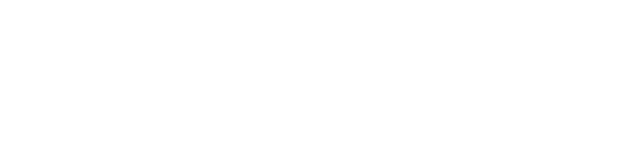
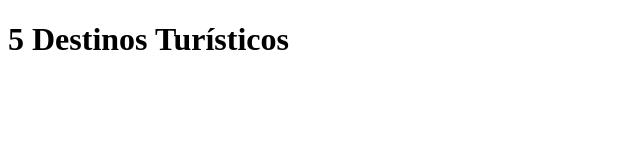
Before and after one commit to santiago25pvp-prog/Ejercicio-2-Parcial, a plain HTML site: page index.html in a window 1280 px wide. Shown: the whole page, without its empty margins (0-640 px from the left). Drawn offline with Linux system fonts and the light colour scheme.

Commit message:
Se agrego el titulo principal de la pagina

```diff
--- a/index.html
+++ b/index.html
@@ -6,6 +6,7 @@
     <title>Destinos Turísticos</title>
 </head>
 <body>
+    <h1>5 Destinos Turísticos </h1>
 
 </body>
 </html>
```
